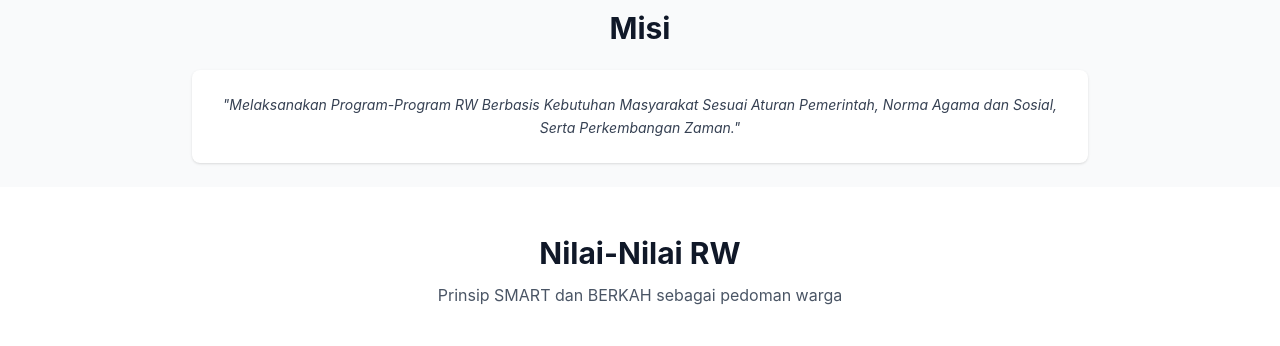
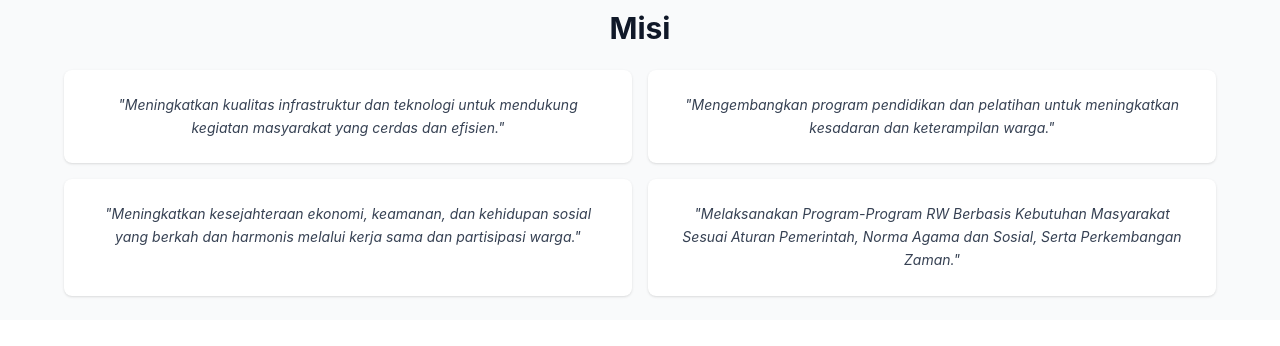
Before and after one commit to AlexStefanus/RW02, a Next.js app: page /profil in a window 1280 px wide. Shown: the part 425-771 px from the top of the page. Built offline with nearby package versions, Linux system fonts and the light colour scheme; no server answers; the database is empty.

Commit message:
Update Misi

```diff
--- a/src/component/profil/MisiSection.tsx
+++ b/src/component/profil/MisiSection.tsx
@@ -8,10 +8,27 @@ const MisiSection = () => {
       <div className="max-w-7xl mx-auto px-4 sm:px-4 lg:px-6">
         <div className="text-center">
           <h2 className="text-2xl md:text-3xl font-bold text-gray-900 mb-6">Misi</h2>
-          <div className="bg-white rounded-lg shadow-sm p-6 mx-auto max-w-4xl ">
-            <blockquote className="text-sm md:text-medium text-gray-700 leading-relaxed italic">
-              "Melaksanakan Program-Program RW Berbasis Kebutuhan Masyarakat Sesuai Aturan Pemerintah, Norma Agama dan Sosial, Serta Perkembangan Zaman."
-            </blockquote>
+          <div className="grid grid-cols-1 md:grid-cols-2 gap-4 max-w-6xl mx-auto">
+            <div className="bg-white rounded-lg shadow-sm p-6">
+              <blockquote className="text-sm md:text-medium text-gray-700 leading-relaxed italic">
+                "Meningkatkan kualitas infrastruktur dan teknologi untuk mendukung kegiatan masyarakat yang cerdas dan efisien."
+              </blockquote>
+            </div>
+            <div className="bg-white rounded-lg shadow-sm p-6">
+              <blockquote className="text-sm md:text-medium text-gray-700 leading-relaxed italic">
+                "Mengembangkan program pendidikan dan pelatihan untuk meningkatkan kesadaran dan keterampilan warga."
+              </blockquote>
+            </div>
+            <div className="bg-white rounded-lg shadow-sm p-6">
+              <blockquote className="text-sm md:text-medium text-gray-700 leading-relaxed italic">
+                "Meningkatkan kesejahteraan ekonomi, keamanan, dan kehidupan sosial yang berkah dan harmonis melalui kerja sama dan partisipasi warga."
+              </blockquote>
+            </div>
+            <div className="bg-white rounded-lg shadow-sm p-6">
+              <blockquote className="text-sm md:text-medium text-gray-700 leading-relaxed italic">
+                "Melaksanakan Program-Program RW Berbasis Kebutuhan Masyarakat Sesuai Aturan Pemerintah, Norma Agama dan Sosial, Serta Perkembangan Zaman."
+              </blockquote>
+            </div>
           </div>
         </div>
       </div>
```
